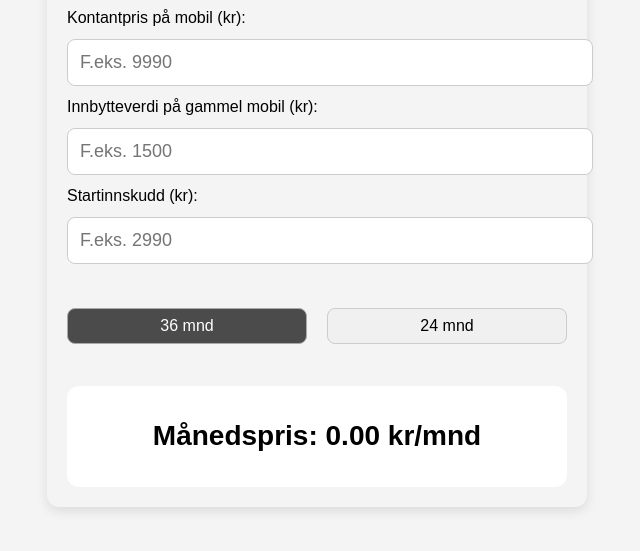
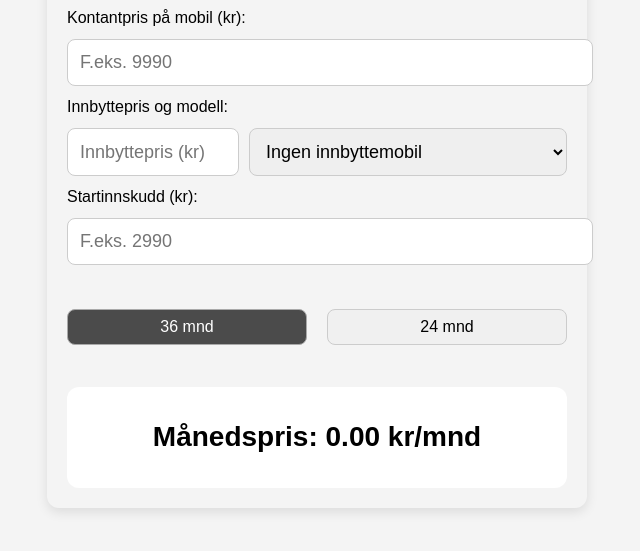
Before and after one commit to henrikstoaingebo/expert-guide, a plain HTML site: page index.html in a window 1280 px wide. Shown: the part 129-680 px from the top of the page, without its empty margins (323-963 px from the left). Drawn offline with Linux system fonts and the light colour scheme.

Commit message:
Update index.html

```diff
--- a/index.html
+++ b/index.html
@@ -14,7 +14,7 @@
       border-radius: 12px;
       box-shadow: 0 4px 12px rgba(0,0,0,0.1);
     }
-    input, button {
+    input, select, button {
       width: 100%;
       padding: 12px;
       margin: 12px 0;
@@ -50,11 +50,19 @@
       border: 1px solid #ccc;
     }
     .button-container button.active {
-      background-color: #4B4B4B
-;
+      background-color: #4B4B4B;
       color: white;
-      border: 1px solid #A9A9A9
-;
+      border: 1px solid #A9A9A9;
+    }
+    .tradein-container {
+      display: flex;
+      gap: 10px;
+    }
+    .tradein-container input {
+      flex: 1;
+    }
+    .tradein-container select {
+      flex: 2;
     }
   </style>
 </head>
@@ -65,14 +73,83 @@
   <label for="price">Kontantpris på mobil (kr):</label>
   <input type="number" id="price" placeholder="F.eks. 9990">
 
-  <label for="tradein">Innbytteverdi på gammel mobil (kr):</label>
-  <input type="number" id="tradein" placeholder="F.eks. 1500">
+  <label for="tradeinPrice">Innbyttepris og modell:</label>
+  <div class="tradein-container">
+    <input type="number" id="tradeinPrice" placeholder="Innbyttepris (kr)">
+    <select id="tradein">
+      <option value="0">Ingen innbyttemobil</option>
+      <option value="1300">Galaxy A35</option>
+      <option value="1300">Galaxy A54</option>
+      <option value="1100">Galaxy A34</option>
+      <option value="1000">Galaxy A53 5G</option>
+      <option value="800">Galaxy A16</option>
+      <option value="700">Galaxy A52s 5G</option>
+      <option value="500">Galaxy A51</option>
+      <option value="400">Galaxy A50</option>
+      <option value="300">Galaxy A15</option>
+      <option value="300">Galaxy A22 5G</option>
+      <option value="300">Galaxy A32</option>
+      <option value="300">Galaxy A33 5G</option>
+      <option value="300">Galaxy A41</option>
+      <option value="300">Galaxy A52 5G</option>
+      <option value="300">Galaxy A71</option>
+      <option value="1900">Galaxy A55</option>
+      <option value="5700">Galaxy S24 Ultra</option>
+      <option value="4200">Galaxy S24+</option>
+      <option value="2900">Galaxy S23+</option>
+      <option value="2500">Galaxy S23</option>
+      <option value="2800">Galaxy S22 Ultra 5G</option>
+      <option value="1700">Galaxy S22+ 5G</option>
+      <option value="1600">Galaxy S22 5G</option>
+      <option value="1200">Galaxy S21 5G</option>
+      <option value="1100">Galaxy S21 FE 5G</option>
+      <option value="1300">Galaxy S21+ 5G</option>
+      <option value="1800">Galaxy S21 Ultra 5G</option>
+      <option value="1000">Galaxy S20 5G</option>
+      <option value="1000">Galaxy S20 FE 5G</option>
+      <option value="600">Galaxy S10+</option>
+      <option value="600">Galaxy S10</option>
+      <option value="300">Galaxy S10e</option>
+      <option value="7400">iPhone 15 Pro Max</option>
+      <option value="5700">iPhone 15</option>
+      <option value="5700">iPhone 14 Pro Max</option>
+      <option value="4300">iPhone 14 Pro</option>
+      <option value="3900">iPhone 14 Plus</option>
+      <option value="3600">iPhone 14</option>
+      <option value="3600">iPhone 13 Pro</option>
+      <option value="4100">iPhone 13 Pro Max</option>
+      <option value="2700">iPhone 13</option>
+      <option value="2700">iPhone 13 mini</option>
+      <option value="2500">iPhone 12 Pro</option>
+      <option value="2900">iPhone 12 Pro Max</option>
+      <option value="2000">iPhone 12</option>
+      <option value="1500">iPhone 12 mini</option>
+      <option value="1900">iPhone 11 Pro</option>
+      <option value="2100">iPhone 11 Pro Max</option>
+      <option value="1400">iPhone 11</option>
+      <option value="600">iPhone SE (2nd Gen)</option>
+      <option value="2200">iPhone SE (3rd Gen)</option>
+      <option value="300">iPhone 7</option>
+      <option value="400">iPhone 8</option>
+      <option value="700">iPhone 8 Plus</option>
+      <option value="300">iPhone X</option>
+      <option value="1100">iPhone Xs</option>
+      <option value="1100">iPhone Xs Max</option>
+      <option value="500">Pixel 6a</option>
+      <option value="500">Pixel 7</option>
+      <option value="2100">Pixel 8 Pro</option>
+      <option value="500">9 Pro</option>
+      <option value="300">P30 Pro</option>
+      <option value="800">Galaxy Note20 Ultra</option>
+      <option value="800">Galaxy Note20 Ultra 5G</option>
+      <option value="300">Xperia 10 V</option>
+    </select>
+  </div>
 
   <label for="deposit">Startinnskudd (kr):</label>
   <input type="number" id="deposit" placeholder="F.eks. 2990">
 
   <div class="button-container">
-
     <button id="36months" class="active">36 mnd</button>
     <button id="24months">24 mnd</button>
   </div>
@@ -84,17 +161,18 @@
   <script>
     const priceInput = document.getElementById('price');
     const depositInput = document.getElementById('deposit');
-    const tradeinInput = document.getElementById('tradein');
+    const tradeinSelect = document.getElementById('tradein');
+    const tradeinPriceInput = document.getElementById('tradeinPrice');
     const resultDiv = document.getElementById('result');
     const months24Button = document.getElementById('24months');
     const months36Button = document.getElementById('36months');
 
-    let months = 36;  // Default to 36 months
+    let months = 36;
 
     function calculate() {
       const price = parseFloat(priceInput.value) || 0;
       const deposit = parseFloat(depositInput.value) || 0;
-      const tradein = parseFloat(tradeinInput.value) || 0;
+      const tradein = parseFloat(tradeinPriceInput.value) || 0;
 
       const totalReduction = deposit + tradein;
 
@@ -111,23 +189,26 @@
 
     priceInput.addEventListener('input', calculate);
     depositInput.addEventListener('input', calculate);
-    tradeinInput.addEventListener('input', calculate);
+    tradeinPriceInput.addEventListener('input', calculate);
+    tradeinSelect.addEventListener('change', function() {
+      tradeinPriceInput.value = tradeinSelect.value;
+      calculate();
+    });
 
-    months24Button.addEventListener('click', function() {
+    months24Button.addEventListener('click', function () {
       months = 24;
       months24Button.classList.add('active');
       months36Button.classList.remove('active');
       calculate();
     });
 
-    months36Button.addEventListener('click', function() {
+    months36Button.addEventListener('click', function () {
       months = 36;
       months36Button.classList.add('active');
       months24Button.classList.remove('active');
       calculate();
     });
 
-    // Initial calculation with default 36 months
     calculate();
   </script>
 
```
